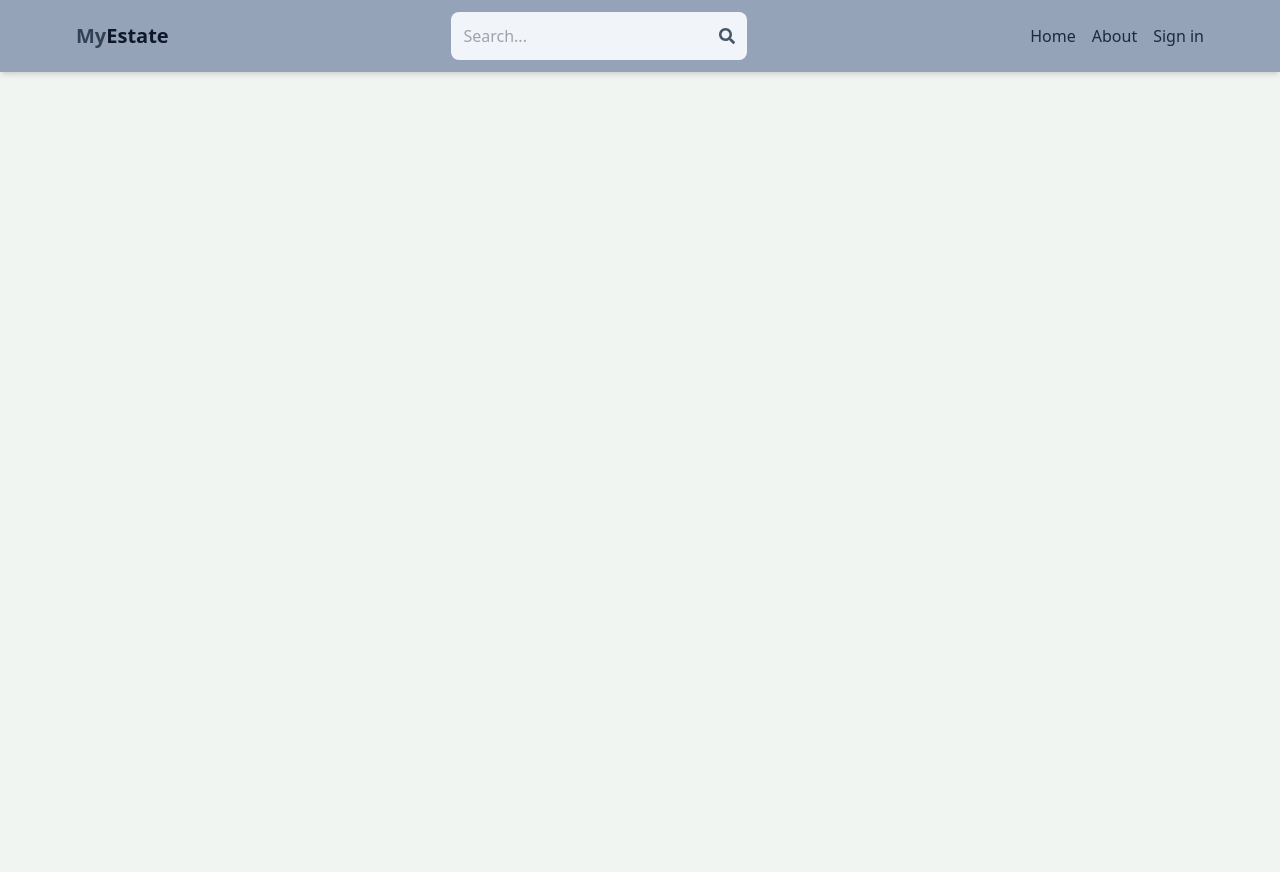
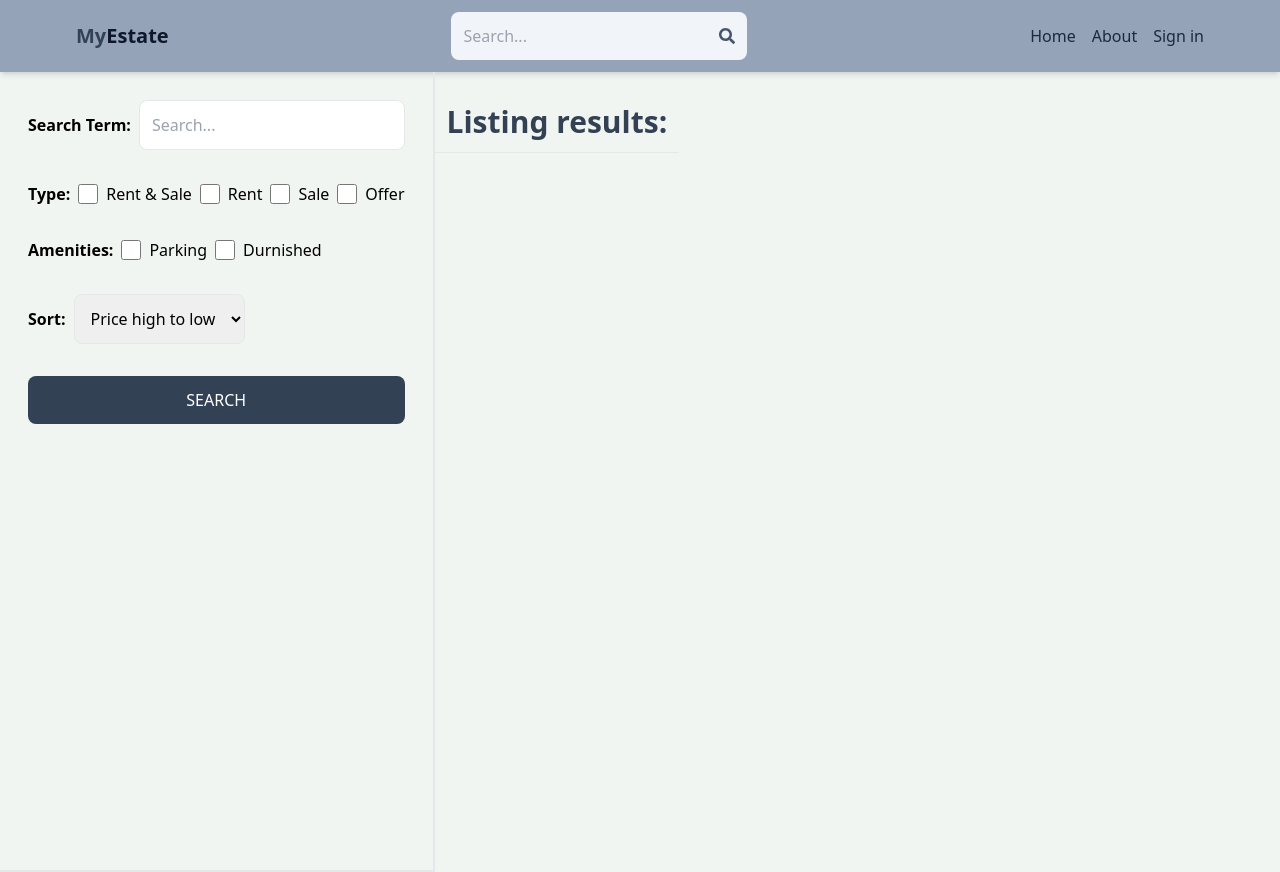
Before and after one commit to Kai0802/EstateManager, a React (Vite) app in the folder client/: page /search in a window 1280 px wide. Before the commit the page ends 800 px from the top, so only its background shows below. Built offline with nearby package versions, Linux system fonts and the light colour scheme; no server answers.

Commit message:
add search UI

```diff
--- a/client/src/App.jsx
+++ b/client/src/App.jsx
@@ -5,11 +5,12 @@ import SignIn from "./views/SignIn";
 import SignUp from "./views/SignUp";
 import About from "./views/About";
 import Profile from "./views/Profile";
-import Header from "./components/header";
+import Header from "./components/Header";
 import PrivateRoute from "./components/PrivateRoute";
 import CreateListing from "./views/CreateListing";
 import UpdateListing from "./views/UpdateListing";
 import Listing from "./views/Listing";
+import Search from "./views/Search";
 
 export default function App() {
   return (
@@ -21,6 +22,7 @@ export default function App() {
         <Route path="/sign-up" element={<SignUp />} />
         <Route path="/about" element={<About />} />
         <Route path="/listing/:listingId" element={<Listing />} />
+        <Route path="/search" element={<Search />} />
         <Route element={<PrivateRoute />}>
           <Route path="/profile" element={<Profile />} />
           <Route path="/create-listing" element={<CreateListing />} />
--- /dev/null
+++ b/client/src/views/Search.jsx
@@ -0,0 +1,76 @@
+import React from "react";
+
+export default function Search() {
+  return (
+    <div className="flex flex-col md:flex-row">
+      <div className="p-7 border-b-2 md:border-r-2 md:min-h-screen">
+        <form className="flex flex-col gap-8">
+          <div className=" flex items-center gap-2">
+            <label className="whitespace-nowrap font-semibold">
+              Search Term:
+            </label>
+            <input
+              className="border rounded-lg p-3 w-full"
+              type="text"
+              id="searchTerm"
+              placeholder="Search..."
+            />
+          </div>
+          {/*div for handling chosing type parking and boolean properties*/}
+          <div className="flex gap-2 flex-wrap items-center">
+            <label className="font-semibold">Type:</label>
+            <div className="flex gap-2">
+              <input className="w-5" type="checkbox" id="all" />
+              <span>Rent & Sale</span>
+            </div>
+
+            <div className="flex gap-2">
+              <input className="w-5" type="checkbox" id="rent" />
+              <span>Rent</span>
+            </div>
+
+            <div className="flex gap-2">
+              <input className="w-5" type="checkbox" id="sale" />
+              <span>Sale</span>
+            </div>
+
+            <div className="flex gap-2">
+              <input className="w-5" type="checkbox" id="offer" />
+              <span>Offer</span>
+            </div>
+          </div>
+          {/*div for handling chosing type parking and boolean properties*/}
+          <div className="flex gap-2 flex-wrap items-center">
+            <label className="font-semibold">Amenities:</label>
+            <div className="flex gap-2">
+              <input className="w-5" type="checkbox" id="parking" />
+              <span>Parking</span>
+            </div>
+            <div className="flex gap-2">
+              <input className="w-5" type="checkbox" id="furnished" />
+              <span>Durnished</span>
+            </div>
+          </div>
+          {/* div for displaying sorting */}
+          <div className="flex items-center gap-2">
+            <label className="font-semibold">Sort: </label>
+            <select id="sort_order" className="border rounded-lg p-3">
+              <option>Price high to low</option>
+              <option>Price low to high</option>
+              <option>Latest</option>
+              <option>Oldest</option>
+            </select>
+          </div>
+          <button className="bg-slate-700 text-white p-3 rounded-lg uppercase hover:opacity-95">
+            Search
+          </button>
+        </form>
+      </div>
+      <div className="">
+        <h1 className="text-3xl font-semibold border-b p-3 text-slate-700 mt-5">
+          Listing results:
+        </h1>
+      </div>
+    </div>
+  );
+}
```
